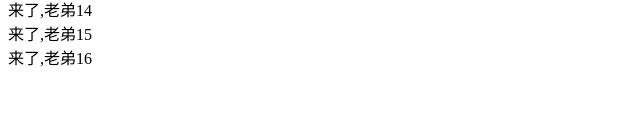
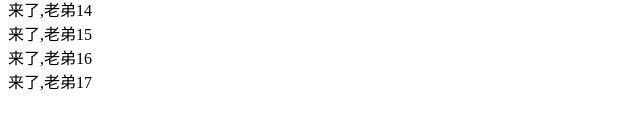
Before and after one commit to fan-sir666/conclude, a plain HTML site: page 自学归纳/mm.html in a window 1280 px wide. Shown: the part 323-452 px from the top of the page, without its empty margins (0-640 px from the left). Drawn offline with Linux system fonts and the light colour scheme.

Commit message:
添加：今日提交 （2.29）

```diff
--- a/自学归纳/mm.html
+++ b/自学归纳/mm.html
@@ -22,5 +22,6 @@
     <div>来了,老弟14</div>
     <div>来了,老弟15</div>
     <div>来了,老弟16</div>
+    <div>来了,老弟17</div>
 </body>
 </html>
```
